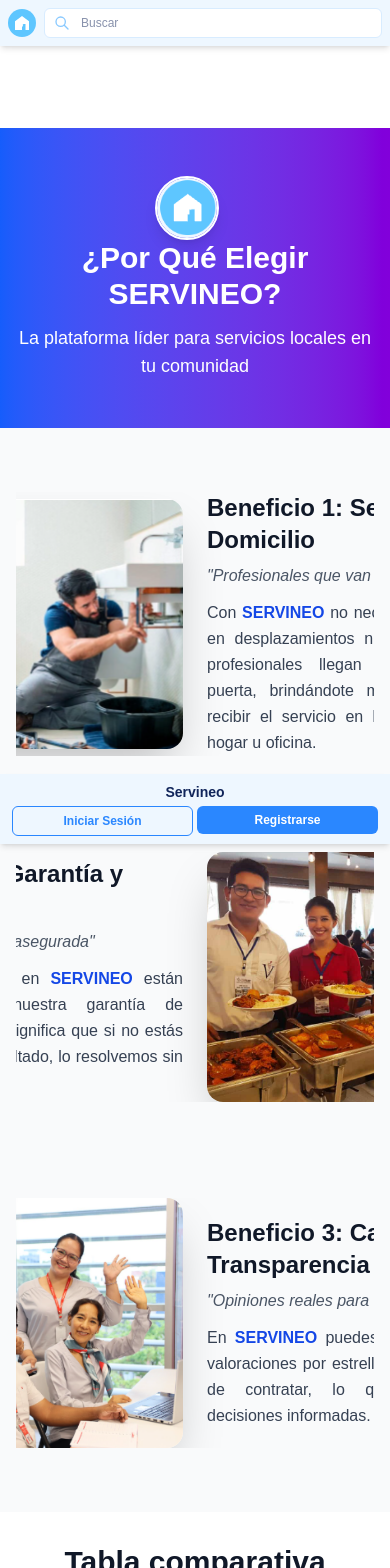
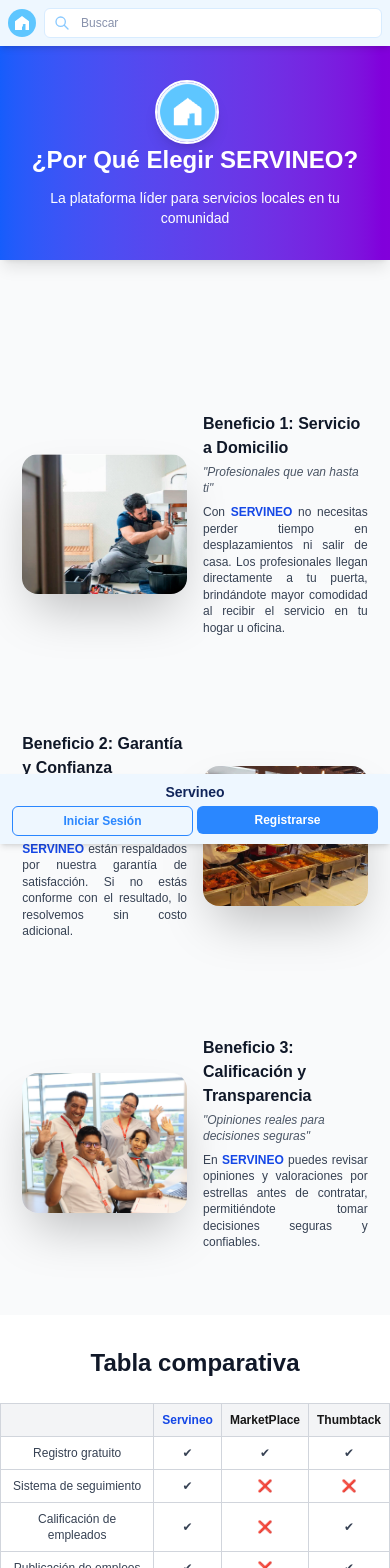
Before and after one commit to robertgt0/alquiler_front, a Next.js app: page /porqueservineo in a window 390 px wide. Shown: the top 1568 px of the page. Built offline with nearby package versions, Linux system fonts and the light colour scheme.

Commit message:
feat:banners alineados en version movil

```diff
--- a/src/app/porqueservineo/page.tsx
+++ b/src/app/porqueservineo/page.tsx
@@ -8,12 +8,11 @@
   const router = useRouter();
 
   return (
-    <main className="w-full flex flex-col items-center justify-center bg-gray-50 text-center">
-      {/* 🔹 Header normal (no fijo): se desplaza junto al contenido */}
-      <section className="bg-gradient-to-r from-blue-600 to-purple-700 text-white py-12 w-full">
+    <main className="w-full flex flex-col items-center justify-center bg-gray-50 text-center overflow-x-hidden">
+      {/* 🔹 Header fijo */}
+      <section className="fixed top-0 left-0 right-0 z-40 bg-gradient-to-r from-blue-600 to-purple-700 text-white pt-20 pb-8 w-full shadow-lg">
         <div className="container mx-auto px-4">
           <div className="flex items-center justify-center flex-wrap">
-            {/* ✅ Logo ahora redirige al Home */}
             <div
               className="flex-shrink-0 mr-4 md:mr-8 cursor-pointer transition-transform hover:scale-105"
               onClick={() => router.push("/")}
@@ -27,10 +26,10 @@
             </div>
 
             <div className="text-center">
-              <h1 className="text-3xl md:text-4xl font-bold mb-3">
+              <h1 className="text-2xl sm:text-3xl md:text-4xl font-bold mb-3">
                 ¿Por Qué Elegir SERVINEO?
               </h1>
-              <p className="text-lg md:text-xl">
+              <p className="text-sm sm:text-lg md:text-xl">
                 La plataforma líder para servicios locales en tu comunidad
               </p>
             </div>
@@ -38,86 +37,87 @@
         </div>
       </section>
 
+      {/* 🔹 Espaciador */}
+      <div className="h-[220px] md:h-[240px]"></div>
+
       {/* 🔹 Contenido principal */}
-      <section className="w-full max-w-7xl px-4 md:px-6 py-16 space-y-24 text-left">
+      <section className="w-full max-w-7xl px-3 sm:px-4 md:px-6 py-16 space-y-24 text-left">
         {/* Beneficio 1 */}
-        <div className="flex flex-row items-center justify-center gap-6 overflow-x-auto">
-          <div className="min-w-[320px] sm:w-[45%]">
+        <div className="flex flex-row items-center justify-center gap-4 sm:gap-6 flex-nowrap">
+          <div className="w-[45%] min-w-[150px]">
             <Image
               src="/beneficio1.png"
               alt="Beneficio 1"
               width={800}
               height={500}
-              className="rounded-2xl shadow-2xl object-cover w-full h-[250px] sm:h-[400px]"
+              className="rounded-2xl shadow-2xl object-cover w-full h-[140px] sm:h-[220px] md:h-[350px]"
             />
           </div>
-          <div className="min-w-[320px] sm:w-[45%]">
-            <h2 className="text-2xl font-bold mb-2 text-gray-900">
+          <div className="w-[45%] min-w-[150px] text-left">
+            <h2 className="text-base sm:text-xl md:text-2xl font-bold mb-1 sm:mb-2 text-gray-900">
               Beneficio 1: Servicio a Domicilio
             </h2>
-            <p className="italic text-gray-600 mb-3">
+            <p className="italic text-gray-600 mb-2 sm:mb-3 text-xs sm:text-sm md:text-base">
               "Profesionales que van hasta ti"
             </p>
-            <p className="text-gray-700 text-justify leading-relaxed">
+            <p className="text-gray-700 text-justify leading-snug sm:leading-relaxed text-xs sm:text-sm md:text-base">
               Con <span className="font-semibold text-blue-700">SERVINEO</span> no
               necesitas perder tiempo en desplazamientos ni salir de casa. Los
               profesionales llegan directamente a tu puerta, brindándote mayor
-              comodidad al recibir el servicio en la tranquilidad de tu hogar u
-              oficina.
+              comodidad al recibir el servicio en tu hogar u oficina.
             </p>
           </div>
         </div>
 
         {/* Beneficio 2 */}
-        <div className="flex flex-row-reverse items-center justify-center gap-6 overflow-x-auto">
-          <div className="min-w-[320px] sm:w-[45%]">
+        <div className="flex flex-row-reverse items-center justify-center gap-4 sm:gap-6 flex-nowrap">
+          <div className="w-[45%] min-w-[150px]">
             <Image
               src="/beneficio2.png"
               alt="Beneficio 2"
               width={800}
               height={500}
-              className="rounded-2xl shadow-2xl object-cover w-full h-[250px] sm:h-[400px]"
+              className="rounded-2xl shadow-2xl object-cover w-full h-[140px] sm:h-[220px] md:h-[350px]"
             />
           </div>
-          <div className="min-w-[320px] sm:w-[45%]">
-            <h2 className="text-2xl font-bold mb-2 text-gray-900">
+          <div className="w-[45%] min-w-[150px] text-left">
+            <h2 className="text-base sm:text-xl md:text-2xl font-bold mb-1 sm:mb-2 text-gray-900">
               Beneficio 2: Garantía y Confianza
             </h2>
-            <p className="italic text-gray-600 mb-3">
+            <p className="italic text-gray-600 mb-2 sm:mb-3 text-xs sm:text-sm md:text-base">
               "Tu satisfacción está asegurada"
             </p>
-            <p className="text-gray-700 text-justify leading-relaxed">
+            <p className="text-gray-700 text-justify leading-snug sm:leading-relaxed text-xs sm:text-sm md:text-base">
               Todos los servicios en{" "}
               <span className="font-semibold text-blue-700">SERVINEO</span> están
-              respaldados por nuestra garantía de satisfacción, lo que significa
-              que si no estás conforme con el resultado, lo resolvemos sin costo
-              adicional.
+              respaldados por nuestra garantía de satisfacción. Si no estás conforme
+              con el resultado, lo resolvemos sin costo adicional.
             </p>
           </div>
         </div>
 
         {/* Beneficio 3 */}
-        <div className="flex flex-row items-center justify-center gap-6 overflow-x-auto">
-          <div className="min-w-[320px] sm:w-[45%]">
+        <div className="flex flex-row items-center justify-center gap-4 sm:gap-6 flex-nowrap">
+          <div className="w-[45%] min-w-[150px]">
             <Image
               src="/beneficio3.png"
               alt="Beneficio 3"
               width={800}
               height={500}
-              className="rounded-2xl shadow-2xl object-cover w-full h-[250px] sm:h-[400px]"
+              className="rounded-2xl shadow-2xl object-cover w-full h-[140px] sm:h-[220px] md:h-[350px]"
             />
           </div>
-          <div className="min-w-[320px] sm:w-[45%]">
-            <h2 className="text-2xl font-bold mb-2 text-gray-900">
+          <div className="w-[45%] min-w-[150px] text-left">
+            <h2 className="text-base sm:text-xl md:text-2xl font-bold mb-1 sm:mb-2 text-gray-900">
               Beneficio 3: Calificación y Transparencia
             </h2>
-            <p className="italic text-gray-600 mb-3">
+            <p className="italic text-gray-600 mb-2 sm:mb-3 text-xs sm:text-sm md:text-base">
               "Opiniones reales para decisiones seguras"
             </p>
-            <p className="text-gray-700 text-justify leading-relaxed">
+            <p className="text-gray-700 text-justify leading-snug sm:leading-relaxed text-xs sm:text-sm md:text-base">
               En <span className="font-semibold text-blue-700">SERVINEO</span> puedes
-              revisar opiniones y valoraciones por estrellas de usuarios antes de
-              contratar, lo que permite tomar decisiones informadas.
+              revisar opiniones y valoraciones por estrellas antes de contratar,
+              permitiéndote tomar decisiones seguras y confiables.
             </p>
           </div>
         </div>
@@ -125,23 +125,22 @@
 
       {/* 🔹 Tabla comparativa */}
       <section className="w-full bg-white py-8">
-        {/* ✅ Título de la tabla */}
-        <h2 className="text-3xl font-bold text-gray-900 mb-6 text-center">
+        <h2 className="text-2xl sm:text-3xl font-bold text-gray-900 mb-6 text-center">
           Tabla comparativa
         </h2>
 
         <div className="overflow-x-auto w-full">
-          <table className="w-full border-collapse border border-gray-300 text-center text-base md:text-lg">
+          <table className="w-full border-collapse border border-gray-300 text-center text-xs sm:text-base md:text-lg">
             <thead className="bg-gray-100">
               <tr>
-                <th className="border border-gray-300 p-4"></th>
-                <th className="border border-gray-300 p-4 text-blue-700 font-bold">
+                <th className="border border-gray-300 p-2 sm:p-4"></th>
+                <th className="border border-gray-300 p-2 sm:p-4 text-blue-700 font-bold">
                   Servineo
                 </th>
-                <th className="border border-gray-300 p-4 font-semibold">
+                <th className="border border-gray-300 p-2 sm:p-4 font-semibold">
                   MarketPlace
                 </th>
-                <th className="border border-gray-300 p-4 font-semibold">
+                <th className="border border-gray-300 p-2 sm:p-4 font-semibold">
                   Thumbtack
                 </th>
               </tr>
@@ -159,7 +158,7 @@
                   {row.map((cell, j) => (
                     <td
                       key={j}
-                      className="border border-gray-300 p-4 text-gray-700"
+                      className="border border-gray-300 p-2 sm:p-4 text-gray-700"
                     >
                       {cell}
                     </td>
@@ -173,19 +172,19 @@
 
       {/* 🔹 Footer */}
       <section className="w-full py-16 flex flex-col items-center bg-gradient-to-r from-blue-600 to-purple-700 text-white">
-        <h2 className="text-3xl font-semibold mb-8">
+        <h2 className="text-2xl sm:text-3xl font-semibold mb-8">
           ¿Listo para Unirte a SERVINEO?
         </h2>
-        <div className="flex flex-wrap gap-8 justify-center">
+        <div className="flex flex-wrap gap-6 sm:gap-8 justify-center">
           <button
             onClick={() => router.push("/")}
-            className="px-8 py-4 bg-white text-blue-700 font-semibold rounded-lg shadow hover:bg-gray-100 transition"
+            className="px-6 sm:px-8 py-3 sm:py-4 bg-white text-blue-700 font-semibold rounded-lg shadow hover:bg-gray-100 transition"
           >
             Volver al home page
           </button>
           <button
             onClick={() => router.push("/registro")}
-            className="px-8 py-4 bg-purple-600 text-white rounded-lg shadow hover:bg-purple-700 transition"
+            className="px-6 sm:px-8 py-3 sm:py-4 bg-purple-600 text-white rounded-lg shadow hover:bg-purple-700 transition"
           >
             Ir a registro
           </button>
```
